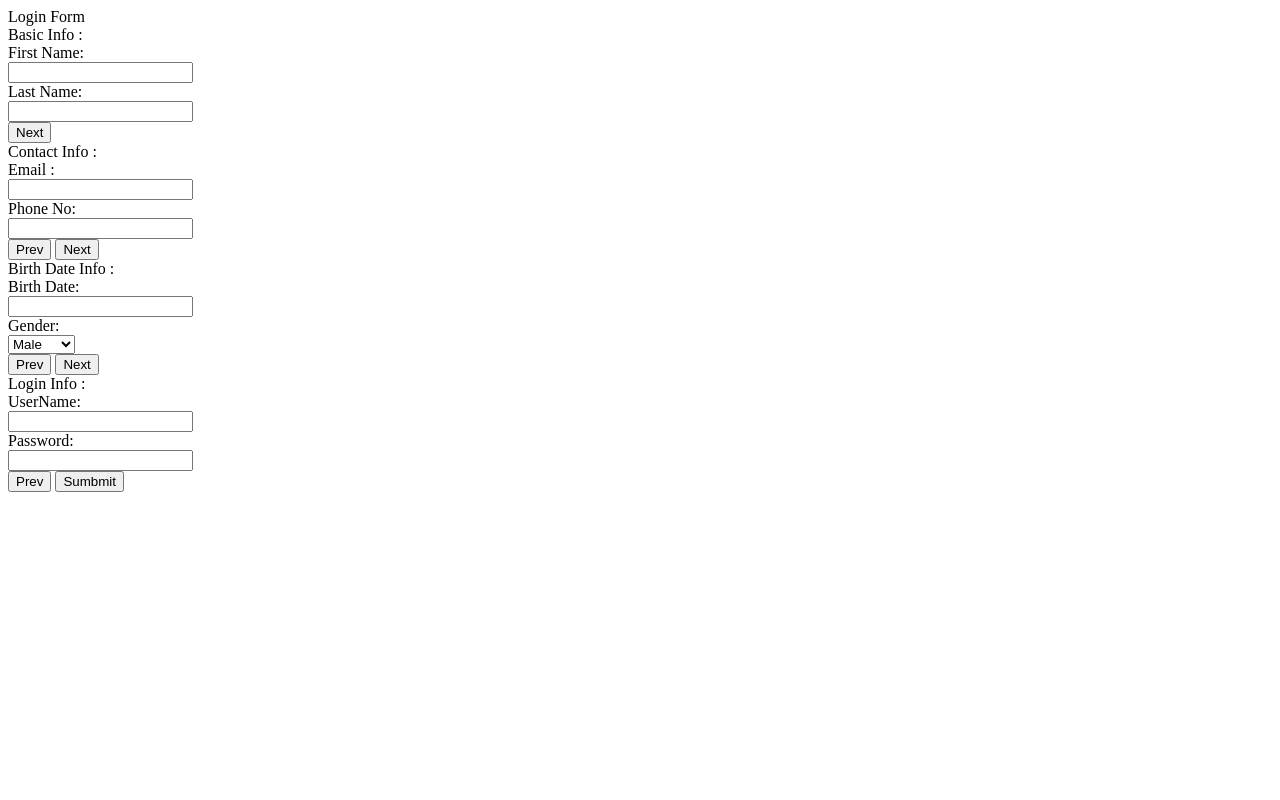
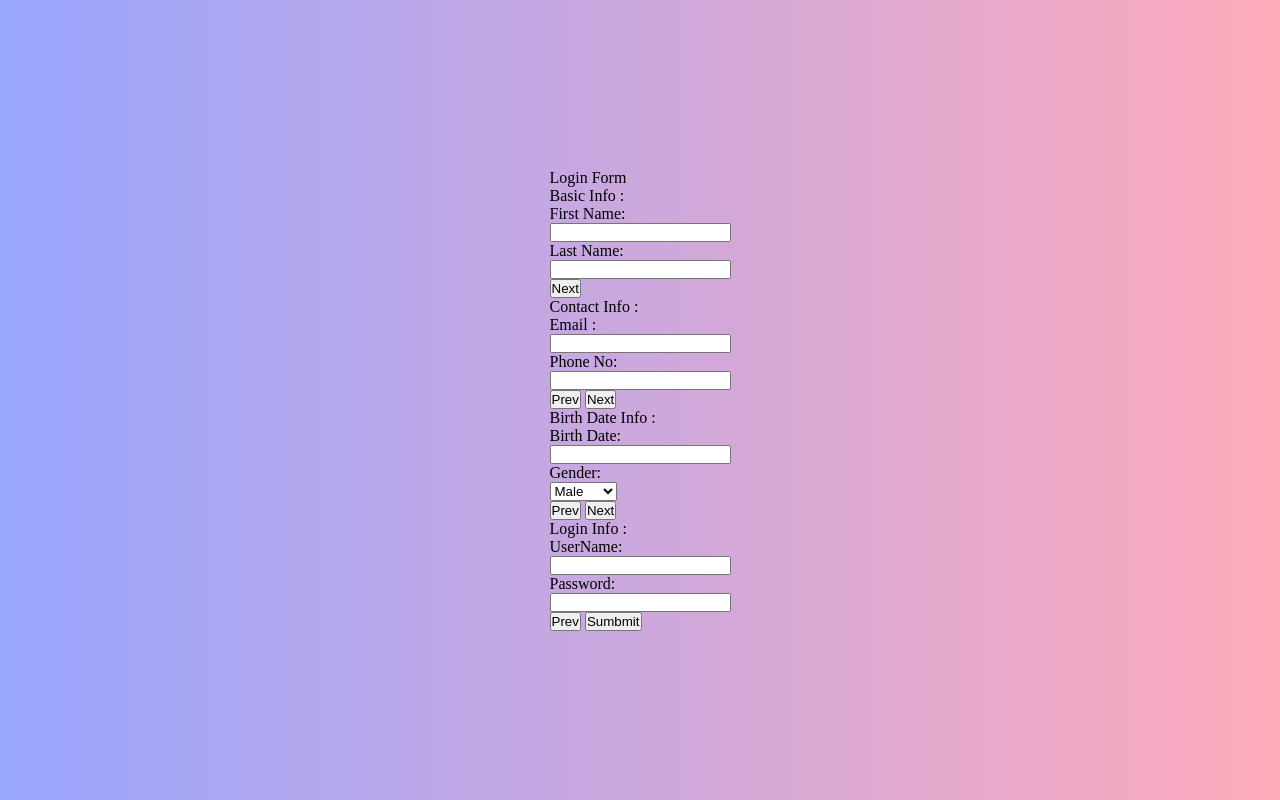
Before and after one commit to mostafa1350/MultiForms_bySteps, a plain HTML site: page index.html in a window 1280 px wide. Drawn offline with Linux system fonts and the light colour scheme.

Commit message:
Start CSS
Star CSS

```diff
--- /dev/null
+++ b/css/myStyle.css
@@ -0,0 +1,13 @@
+*{
+    outline:0;
+    margin:0;
+    padding:0;
+
+}
+body{
+    display:flex;
+    justify-content:center;
+    align-items:center;
+    height:100vh;
+    background: -webkit-linear-gradient(left, #99a6ff , #ffaabb);
+}
--- a/index.html
+++ b/index.html
@@ -4,6 +4,7 @@
     <meta charset="UTF-8">
     <meta name="viewport" content="width=device-width, initial-scale=1.0">
     <link rel="icon" href="icons-images/multi_forms.svg" type="image/svg+png+jpeg" >
+    <link rel="stylesheet" href="css/myStyle.css">
     <title>MultiForms</title>
 </head>
 <body>
```
